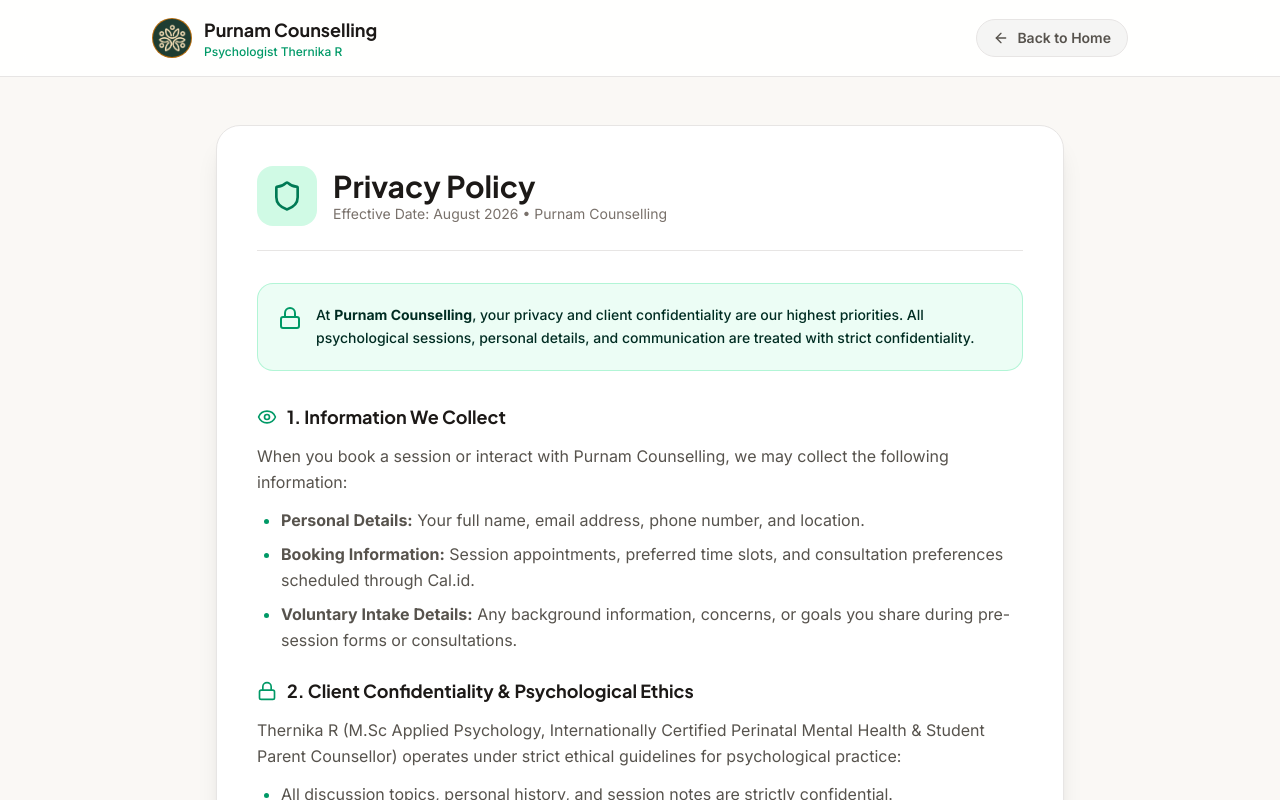
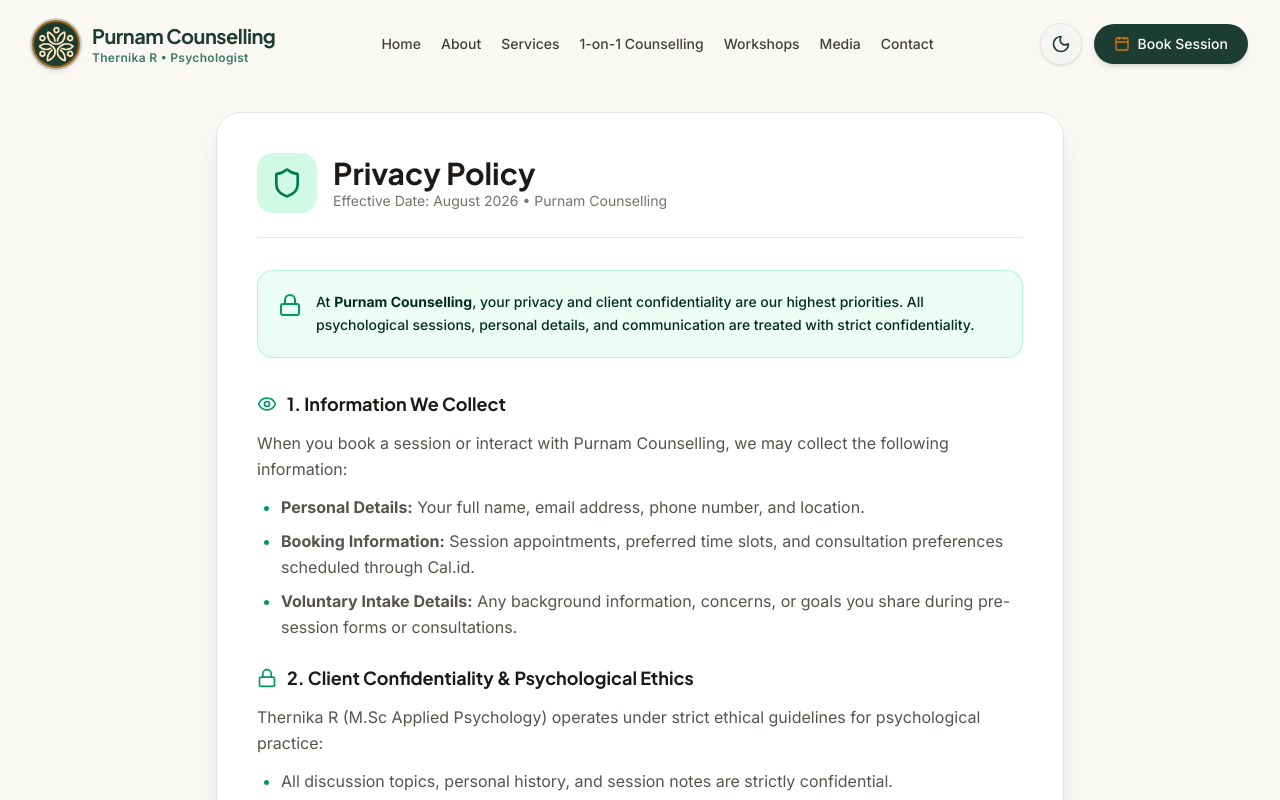
Before and after one commit to rthernika/rthernika.github.io, a Next.js app: page /privacy-policy in a window 1280 px wide. Shown: the top 800 px of the page. Built offline with nearby package versions, Linux system fonts and the light colour scheme.

Commit message:
feat: use main Header and Footer on Privacy Policy and Terms of Service pages

```diff
--- a/src/app/privacy-policy/page.tsx
+++ b/src/app/privacy-policy/page.tsx
@@ -1,51 +1,30 @@
 'use client';
 
 import React from 'react';
-import Link from 'next/link';
-import Image from 'next/image';
-import { ArrowLeft, Shield, Lock, Eye, FileText, CheckCircle2 } from 'lucide-react';
+import { Shield, Lock, Eye, FileText, CheckCircle2 } from 'lucide-react';
+import Header from '@/components/Header';
 import Footer from '@/components/Footer';
 
 export default function PrivacyPolicyPage() {
   return (
     <div className="min-h-screen bg-[#faf8f5] dark:bg-[#091410] text-stone-800 dark:text-stone-100 flex flex-col selection:bg-[#1e3d32] selection:text-white transition-colors duration-300">
-      {/* Subpage Header */}
-      <header className="sticky top-0 z-40 bg-white/90 dark:bg-[#0d1c15]/90 backdrop-blur-md border-b border-stone-200 dark:border-emerald-900/30">
-        <div className="max-w-5xl mx-auto px-4 sm:px-6 py-4 flex items-center justify-between">
-          <Link href="/" className="flex items-center gap-3 group">
-            <div className="w-10 h-10 rounded-full overflow-hidden border border-[#d97706]/80 bg-[#1e3d32] p-1 flex items-center justify-center">
-              <Image src="/favicon.png" alt="Purnam Logo" width={40} height={40} className="object-contain" />
-            </div>
-            <div>
-              <span className="font-serif font-bold text-lg text-stone-900 dark:text-white group-hover:text-emerald-600 dark:group-hover:text-emerald-400 transition-colors">
-                Purnam Counselling
-              </span>
-              <p className="text-xs text-emerald-600 dark:text-emerald-400 font-medium">Psychologist Thernika R</p>
-            </div>
-          </Link>
-
-          <Link
-            href="/"
-            className="inline-flex items-center gap-2 text-xs sm:text-sm font-semibold text-stone-600 dark:text-stone-300 hover:text-emerald-600 dark:hover:text-emerald-400 bg-stone-100 dark:bg-emerald-950/60 px-4 py-2 rounded-full transition-all border border-stone-200 dark:border-emerald-800/40"
-          >
-            <ArrowLeft className="w-4 h-4" />
-            <span>Back to Home</span>
-          </Link>
-        </div>
-      </header>
+      <Header />
 
       {/* Main Legal Content Container */}
-      <main className="flex-1 max-w-4xl mx-auto px-4 sm:px-6 py-12 w-full">
+      <main className="flex-1 max-w-4xl mx-auto px-4 sm:px-6 pt-28 pb-12 w-full">
         <div className="bg-white dark:bg-[#11221b] rounded-3xl p-6 sm:p-10 shadow-xl border border-stone-200 dark:border-emerald-800/30 space-y-8">
-
           {/* Hero Banner */}
           <div className="flex items-center gap-4 pb-6 border-b border-stone-200 dark:border-emerald-800/30">
             <div className="p-3.5 rounded-2xl bg-emerald-100 dark:bg-emerald-900/50 text-emerald-700 dark:text-emerald-300">
               <Shield className="w-8 h-8" />
             </div>
             <div>
-              <h1 className="text-2xl sm:text-3xl font-bold font-serif text-stone-900 dark:text-white">Privacy Policy</h1>
-              <p className="text-xs sm:text-sm text-stone-500 dark:text-stone-400">Effective Date: August 2026 • Purnam Counselling</p>
+              <h1 className="text-2xl sm:text-3xl font-bold font-serif text-stone-900 dark:text-white">
+                Privacy Policy
+              </h1>
+              <p className="text-xs sm:text-sm text-stone-500 dark:text-stone-400">
+                Effective Date: August 2026 • Purnam Counselling
+              </p>
             </div>
           </div>
 
@@ -57,7 +36,6 @@
           </div>
 
           <div className="space-y-6 text-sm sm:text-base leading-relaxed text-stone-600 dark:text-stone-300">
-
             {/* Section 1 */}
             <section className="space-y-3">
               <h2 className="text-lg font-bold font-serif text-stone-900 dark:text-emerald-300 flex items-center gap-2.5">
@@ -68,9 +46,15 @@
                 When you book a session or interact with Purnam Counselling, we may collect the following information:
               </p>
               <ul className="list-disc pl-6 space-y-2 marker:text-emerald-600 dark:marker:text-emerald-400">
-                <li><strong>Personal Details:</strong> Your full name, email address, phone number, and location.</li>
-                <li><strong>Booking Information:</strong> Session appointments, preferred time slots, and consultation preferences scheduled through Cal.id.</li>
-                <li><strong>Voluntary Intake Details:</strong> Any background information, concerns, or goals you share during pre-session forms or consultations.</li>
+                <li>
+                  <strong>Personal Details:</strong> Your full name, email address, phone number, and location.
+                </li>
+                <li>
+                  <strong>Booking Information:</strong> Session appointments, preferred time slots, and consultation preferences scheduled through Cal.id.
+                </li>
+                <li>
+                  <strong>Voluntary Intake Details:</strong> Any background information, concerns, or goals you share during pre-session forms or consultations.
+                </li>
               </ul>
             </section>
 
@@ -81,12 +65,14 @@
                 2. Client Confidentiality & Psychological Ethics
               </h2>
               <p>
-                Thernika R (M.Sc Applied Psychology, Internationally Certified Perinatal Mental Health & Student Parent Counsellor) operates under strict ethical guidelines for psychological practice:
+                Thernika R (M.Sc Applied Psychology) operates under strict ethical guidelines for psychological practice:
               </p>
               <ul className="list-disc pl-6 space-y-2 marker:text-emerald-600 dark:marker:text-emerald-400">
                 <li>All discussion topics, personal history, and session notes are strictly confidential.</li>
                 <li>Information is never disclosed to family members, employers, or third parties without your explicit consent.</li>
-                <li><strong>Legal & Emergency Exceptions:</strong> Confidentiality may only be breached if mandated by law or if there is imminent risk of harm to yourself or others.</li>
+                <li>
+                  <strong>Legal & Emergency Exceptions:</strong> Confidentiality may only be breached if mandated by law or if there is imminent risk of harm to yourself or others.
+                </li>
               </ul>
             </section>
 
@@ -124,14 +110,31 @@
                 If you have questions about this Privacy Policy or wish to request data updates, please contact:
               </p>
               <div className="p-4 rounded-2xl bg-stone-50 dark:bg-[#0d1c15] border border-stone-200 dark:border-emerald-800/40 text-xs sm:text-sm font-mono text-stone-700 dark:text-stone-300 space-y-1.5">
-                <p><strong>Purnam Counselling</strong></p>
+                <p>
+                  <strong>Purnam Counselling</strong>
+                </p>
                 <p>Psychologist: Thernika R</p>
-                <p>Email: <a href="mailto:thernika.purnam@gmail.com" className="text-emerald-600 dark:text-emerald-400 hover:underline">thernika.purnam@gmail.com</a></p>
-                <p>Phone: <a href="tel:+919750714144" className="text-emerald-600 dark:text-emerald-400 hover:underline">+91-9750714144</a></p>
+                <p>
+                  Email:{' '}
+                  <a
+                    href="mailto:thernika.purnam@gmail.com"
+                    className="text-emerald-600 dark:text-emerald-400 hover:underline"
+                  >
+                    thernika.purnam@gmail.com
+                  </a>
+                </p>
+                <p>
+                  Phone:{' '}
+                  <a
+                    href="tel:+919750714144"
+                    className="text-emerald-600 dark:text-emerald-400 hover:underline"
+                  >
+                    +91-9750714144
+                  </a>
+                </p>
                 <p>Location: Coimbatore, Tamil Nadu, India</p>
               </div>
             </section>
-
           </div>
         </div>
       </main>
--- a/src/app/terms-of-service/page.tsx
+++ b/src/app/terms-of-service/page.tsx
@@ -1,51 +1,30 @@
 'use client';
 
 import React from 'react';
-import Link from 'next/link';
-import Image from 'next/image';
-import { ArrowLeft, FileText, AlertTriangle, CalendarCheck, ShieldAlert, BookOpen, Scale } from 'lucide-react';
+import { FileText, AlertTriangle, CalendarCheck, ShieldAlert, BookOpen, Scale } from 'lucide-react';
+import Header from '@/components/Header';
 import Footer from '@/components/Footer';
 
 export default function TermsOfServicePage() {
   return (
     <div className="min-h-screen bg-[#faf8f5] dark:bg-[#091410] text-stone-800 dark:text-stone-100 flex flex-col selection:bg-[#1e3d32] selection:text-white transition-colors duration-300">
-      {/* Subpage Header */}
-      <header className="sticky top-0 z-40 bg-white/90 dark:bg-[#0d1c15]/90 backdrop-blur-md border-b border-stone-200 dark:border-emerald-900/30">
-        <div className="max-w-5xl mx-auto px-4 sm:px-6 py-4 flex items-center justify-between">
-          <Link href="/" className="flex items-center gap-3 group">
-            <div className="w-10 h-10 rounded-full overflow-hidden border border-[#d97706]/80 bg-[#1e3d32] p-1 flex items-center justify-center">
-              <Image src="/favicon.png" alt="Purnam Logo" width={40} height={40} className="object-contain" />
-            </div>
-            <div>
-              <span className="font-serif font-bold text-lg text-stone-900 dark:text-white group-hover:text-emerald-600 dark:group-hover:text-emerald-400 transition-colors">
-                Purnam Counselling
-              </span>
-              <p className="text-xs text-emerald-600 dark:text-emerald-400 font-medium">Psychologist Thernika R</p>
-            </div>
-          </Link>
-
-          <Link
-            href="/"
-            className="inline-flex items-center gap-2 text-xs sm:text-sm font-semibold text-stone-600 dark:text-stone-300 hover:text-emerald-600 dark:hover:text-emerald-400 bg-stone-100 dark:bg-emerald-950/60 px-4 py-2 rounded-full transition-all border border-stone-200 dark:border-emerald-800/40"
-          >
-            <ArrowLeft className="w-4 h-4" />
-            <span>Back to Home</span>
-          </Link>
-        </div>
-      </header>
+      <Header />
 
       {/* Main Legal Content Container */}
-      <main className="flex-1 max-w-4xl mx-auto px-4 sm:px-6 py-12 w-full">
+      <main className="flex-1 max-w-4xl mx-auto px-4 sm:px-6 pt-28 pb-12 w-full">
         <div className="bg-white dark:bg-[#11221b] rounded-3xl p-6 sm:p-10 shadow-xl border border-stone-200 dark:border-emerald-800/30 space-y-8">
-
           {/* Hero Banner */}
           <div className="flex items-center gap-4 pb-6 border-b border-stone-200 dark:border-emerald-800/30">
             <div className="p-3.5 rounded-2xl bg-amber-100 dark:bg-amber-900/50 text-amber-700 dark:text-amber-300">
               <FileText className="w-8 h-8" />
             </div>
             <div>
-              <h1 className="text-2xl sm:text-3xl font-bold font-serif text-stone-900 dark:text-white">Terms of Service</h1>
-              <p className="text-xs sm:text-sm text-stone-500 dark:text-stone-400">Effective Date: August 2026 • Purnam Counselling</p>
+              <h1 className="text-2xl sm:text-3xl font-bold font-serif text-stone-900 dark:text-white">
+                Terms of Service
+              </h1>
+              <p className="text-xs sm:text-sm text-stone-500 dark:text-stone-400">
+                Effective Date: August 2026 • Purnam Counselling
+              </p>
             </div>
           </div>
 
@@ -63,7 +42,6 @@
           </div>
 
           <div className="space-y-6 text-sm sm:text-base leading-relaxed text-stone-600 dark:text-stone-300">
-
             {/* Section 1 */}
             <section className="space-y-3">
               <h2 className="text-lg font-bold font-serif text-stone-900 dark:text-emerald-300 flex items-center gap-2.5">
@@ -74,10 +52,18 @@
                 Purnam Counselling, led by <strong>Thernika R</strong> (M.Sc Applied Psychology), provides professional psychological guidance, including:
               </p>
               <ul className="list-disc pl-6 space-y-2 marker:text-emerald-600 dark:marker:text-emerald-400">
-                <li><strong>1-on-1 Psychological Counselling:</strong> Online and offline individual support for emotional well-being, stress, and personal growth.</li>
-                <li><strong>Perinatal Mental Health Support:</strong> Specialist support for expectant and postnatal mothers, labor preparation, and maternal mental health.</li>
-                <li><strong>Student & Parent Counselling:</strong> Emotional support, academic guidance, and student-parent conflict resolution.</li>
-                <li><strong>Institutional & Corporate Workshops:</strong> Interactive mental health awareness programs and seminars.</li>
+                <li>
+                  <strong>1-on-1 Psychological Counselling:</strong> Online and offline individual support for emotional well-being, stress, and personal growth.
+                </li>
+                <li>
+                  <strong>Perinatal Mental Health Support:</strong> Specialist support for expectant and postnatal mothers, labor preparation, and maternal mental health.
+                </li>
+                <li>
+                  <strong>Student & Parent Counselling:</strong> Emotional support, academic guidance, and student-parent conflict resolution.
+                </li>
+                <li>
+                  <strong>Institutional & Corporate Workshops:</strong> Interactive mental health awareness programs and seminars.
+                </li>
               </ul>
             </section>
 
@@ -88,10 +74,18 @@
                 2. Booking, Payment & Rescheduling Terms
               </h2>
               <ul className="list-disc pl-6 space-y-2.5 marker:text-emerald-600 dark:marker:text-emerald-400">
-                <li><strong>Booking Confirmation:</strong> Session appointments are secured upon scheduling via Cal.id and receiving confirmation.</li>
-                <li><strong>No Refund Clause:</strong> Payments made for individual sessions or workshops are non-refundable once booked. No exceptions or partial refunds will be provided for cancellations initiated by the client.</li>
-                <li><strong>Rescheduling Policy:</strong> If you need to reschedule a confirmed session, you must notify us at least <strong>24 hours in advance</strong>. Rescheduling requests made with less than 24 hours notice may be treated as a missed session and forfeited.</li>
-                <li><strong>Punctuality:</strong> Sessions begin promptly at the scheduled time. Arriving late will shorten the remaining duration of your session without extensions.</li>
+                <li>
+                  <strong>Booking Confirmation:</strong> Session appointments are secured upon scheduling via Cal.id and receiving confirmation.
+                </li>
+                <li>
+                  <strong>No Refund Clause:</strong> Payments made for individual sessions or workshops are non-refundable once booked. No exceptions or partial refunds will be provided for cancellations initiated by the client.
+                </li>
+                <li>
+                  <strong>Rescheduling Policy:</strong> If you need to reschedule a confirmed session, you must notify us at least <strong>24 hours in advance</strong>. Rescheduling requests made with less than 24 hours notice may be treated as a missed session and forfeited.
+                </li>
+                <li>
+                  <strong>Punctuality:</strong> Sessions begin promptly at the scheduled time. Arriving late will shorten the remaining duration of your session without extensions.
+                </li>
               </ul>
             </section>
 
@@ -109,7 +103,9 @@
                   If you or someone you know is experiencing a life-threatening mental health emergency, self-harm crisis, or immediate medical distress, please contact emergency medical services or reach out to official helpline services:
                 </p>
                 <ul className="list-disc pl-5 space-y-1 text-xs">
-                  <li><strong>Tele-MANAS (India National Mental Health Helpline):</strong> 14416 / 1800-891-4416</li>
+                  <li>
+                    <strong>Tele-MANAS (India National Mental Health Helpline):</strong> 14416 / 1800-891-4416
+                  </li>
                 </ul>
               </div>
             </section>
@@ -134,10 +130,25 @@
                 All workshop content, site branding, presentation slides, and original literature provided by Purnam Counselling remain the intellectual property of Thernika R. These terms are governed by the laws of India, under the jurisdiction of courts in Coimbatore, Tamil Nadu.
               </p>
               <div className="pt-2 text-xs sm:text-sm text-stone-500 dark:text-stone-400">
-                <p>For inquiries regarding these terms, contact us at <a href="mailto:thernika.purnam@gmail.com" className="text-emerald-600 dark:text-emerald-400 hover:underline">thernika.purnam@gmail.com</a> or <a href="tel:+919750714144" className="text-emerald-600 dark:text-emerald-400 hover:underline">+91-9750714144</a>.</p>
+                <p>
+                  For inquiries regarding these terms, contact us at{' '}
+                  <a
+                    href="mailto:thernika.purnam@gmail.com"
+                    className="text-emerald-600 dark:text-emerald-400 hover:underline"
+                  >
+                    thernika.purnam@gmail.com
+                  </a>{' '}
+                  or{' '}
+                  <a
+                    href="tel:+919750714144"
+                    className="text-emerald-600 dark:text-emerald-400 hover:underline"
+                  >
+                    +91-9750714144
+                  </a>
+                  .
+                </p>
               </div>
             </section>
-
           </div>
         </div>
       </main>
--- a/src/components/Header.tsx
+++ b/src/components/Header.tsx
@@ -26,13 +26,13 @@
   }, []);
 
   const navLinks: NavLink[] = [
-    { name: 'Home', href: '#home' },
-    { name: 'About', href: '#about' },
-    { name: 'Services', href: '#services' },
-    { name: '1-on-1 Counselling', href: '#counselling' },
-    { name: 'Workshops', href: '#workshops' },
-    { name: 'Media', href: '#media' },
-    { name: 'Contact', href: '#contact' },
+    { name: 'Home', href: '/#home' },
+    { name: 'About', href: '/#about' },
+    { name: 'Services', href: '/#services' },
+    { name: '1-on-1 Counselling', href: '/#counselling' },
+    { name: 'Workshops', href: '/#workshops' },
+    { name: 'Media', href: '/#media' },
+    { name: 'Contact', href: '/#contact' },
   ];
 
   return (
@@ -44,7 +44,7 @@
       <div className="max-w-7xl mx-auto px-4 sm:px-6 lg:px-8">
         <div className="flex items-center justify-between">
           {/* Logo & Brand Name - High Contrast Badge in Light & Dark mode */}
-          <Link href="#home" className="flex items-center gap-3 group">
+          <Link href="/" className="flex items-center gap-3 group">
             <div className="relative w-12 h-12 rounded-full overflow-hidden border-2 border-[#d97706]/70 bg-[#1e3d32] p-1.5 shadow-md transition-all duration-300 group-hover:scale-105 group-hover:border-[#d97706] ring-2 ring-[#1e3d32]/20">
               <Image
                 src="/favicon.png"
```
